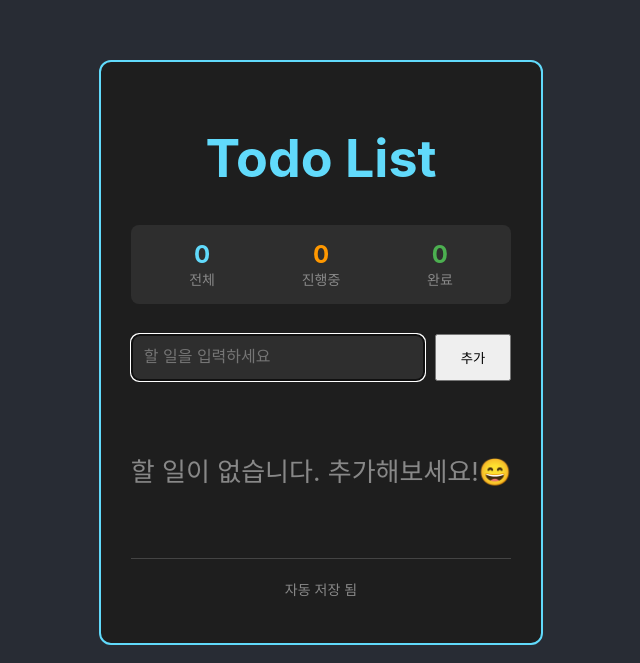
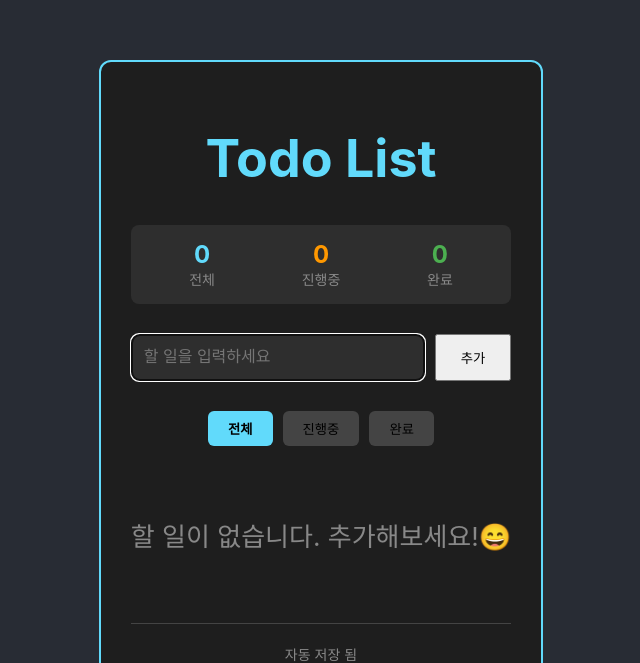
Before and after one commit to jjinijj/react-todo-lab, a React (Create React App) app: page / in a window 1280 px wide. Shown: the part 140-803 px from the top of the page, without its empty margins (319-959 px from the left). Built offline with nearby package versions, Linux system fonts and the light colour scheme.

Commit message:
feat : add filter function for todo items

```diff
--- a/src/components/TodoApp.tsx
+++ b/src/components/TodoApp.tsx
@@ -3,6 +3,7 @@ import TodoStats from "./TodoStatus";
 import TodoForm from "./TodoForm";
 import TodoList from "./TodoList";
 import type {Todo} from "../types/todo";
+import type { FilterType } from "../types/filter";
 
 const TodoApp = () => {
     // localStorage에서 데이터 호출
@@ -13,6 +14,8 @@ const TodoApp = () => {
         }
         return [];
     });
+
+    const [filter, setFilter] = useState<FilterType>('all');
 
     // todo 리스트가 변경될 때마다 자동 저장
     useEffect(()=>{
@@ -42,6 +45,12 @@ const TodoApp = () => {
     const deleteAllCompleted = () => {
         setTodos(todos.filter(todo => !todo.completed));
     };
+
+    const filteredTodos = todos.filter(todo => {
+        if(filter === 'active') return !todo.completed;
+        if(filter === 'completed') return todo.completed;
+        return true; // all
+    });
 
     const totalCount = todos.length;
     const completedCount = todos.filter(todo => todo.completed).length;
@@ -73,11 +82,65 @@ const TodoApp = () => {
 
             <TodoForm onAdd={addTodo}/>
 
+            {/* 필터 버튼 추가 */}
+            <div style={{
+                display: 'flex',
+                gap:'10px',
+                marginTop: '30px',
+                justifyContent: 'center'
+            }}>
+                <button
+                    onClick={() => setFilter('all')}
+                    className="btn"
+                    style={{
+                        padding: '8px 20px',
+                        backgroundColor: filter === 'all' ? '#61dafb' : '#444',
+                        border: 'none',
+                        borderRadius: '6px',
+                        cursor: 'pointer',
+                        fontWeight: filter === 'all' ? 'bold' : 'normal'
+                    }}
+                >
+                    전체
+                </button>
+
+                <button
+                    onClick={() => setFilter('active')}
+                    className="btn"
+                    style={{
+                        padding: '8px 20px',
+                        backgroundColor: filter === 'active' ? '#ff9800' : '#444',
+                        border: 'none',
+                        borderRadius: '6px',
+                        cursor: 'pointer',
+                        fontWeight: filter === 'active' ? 'bold' : 'normal'
+                    }}
+                >
+                    진행중
+                </button>
+
+                <button
+                    onClick={() => setFilter('completed')}
+                    className="btn"
+                    style={{
+                        padding: '8px 20px',
+                        backgroundColor: filter === 'completed' ? '#4caf50' : '#444',
+                        border: 'none',
+                        borderRadius: '6px',
+                        cursor: 'pointer',
+                        fontWeight: filter === 'completed' ? 'bold' : 'normal'
+                    }}
+                >
+                    완료
+                </button>
+
+            </div>
+
             <div style={{
                 marginTop: '30px'
             }}>
                 <TodoList
-                    todos={todos}
+                    todos={filteredTodos}
                     onToggle={toggleTodo}
                     onDelete={deleteTodo}
                 />
--- /dev/null
+++ b/src/types/filter.ts
@@ -0,0 +1 @@
+export type FilterType = 'all' | 'active' | 'completed';
```
